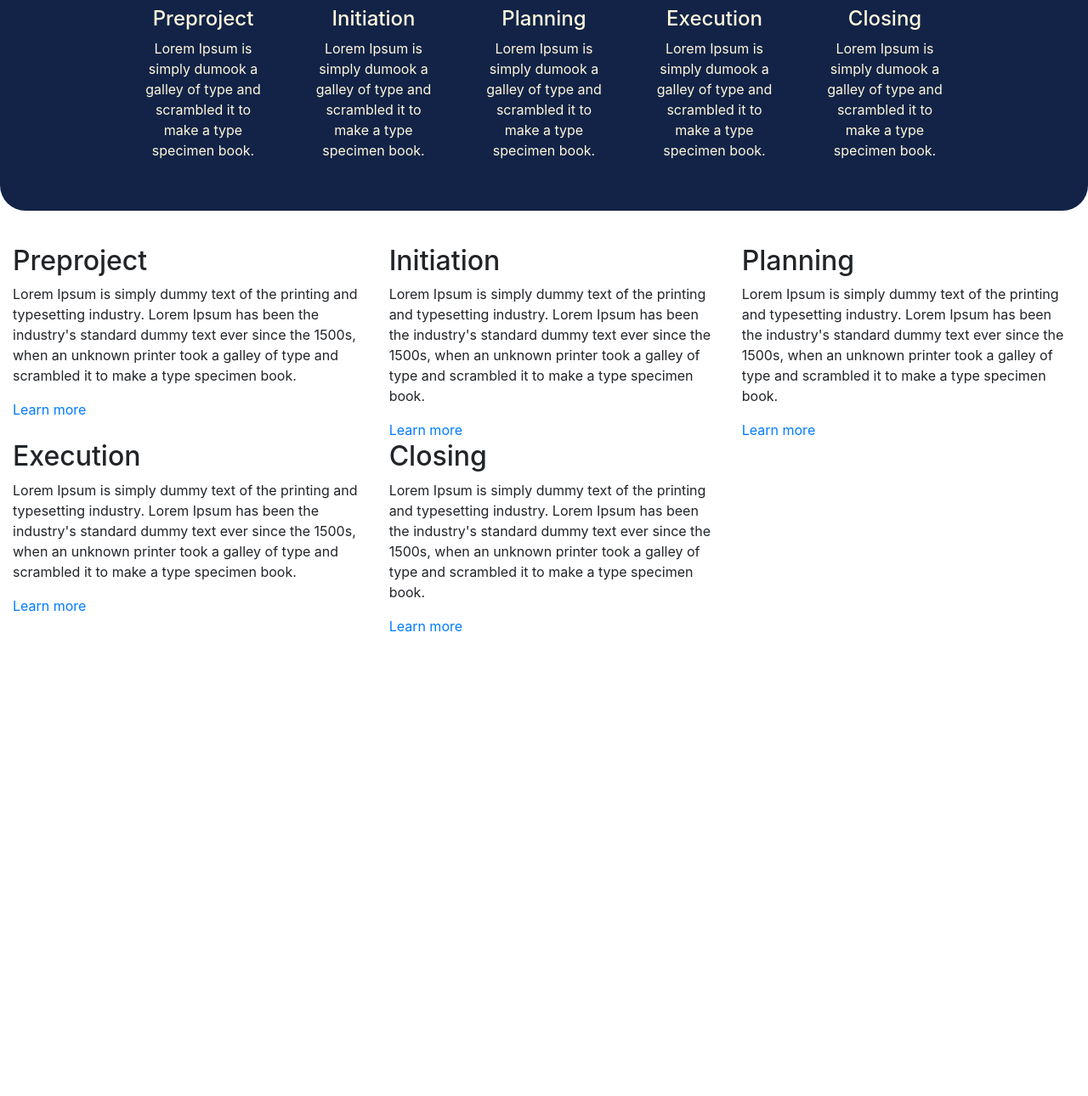
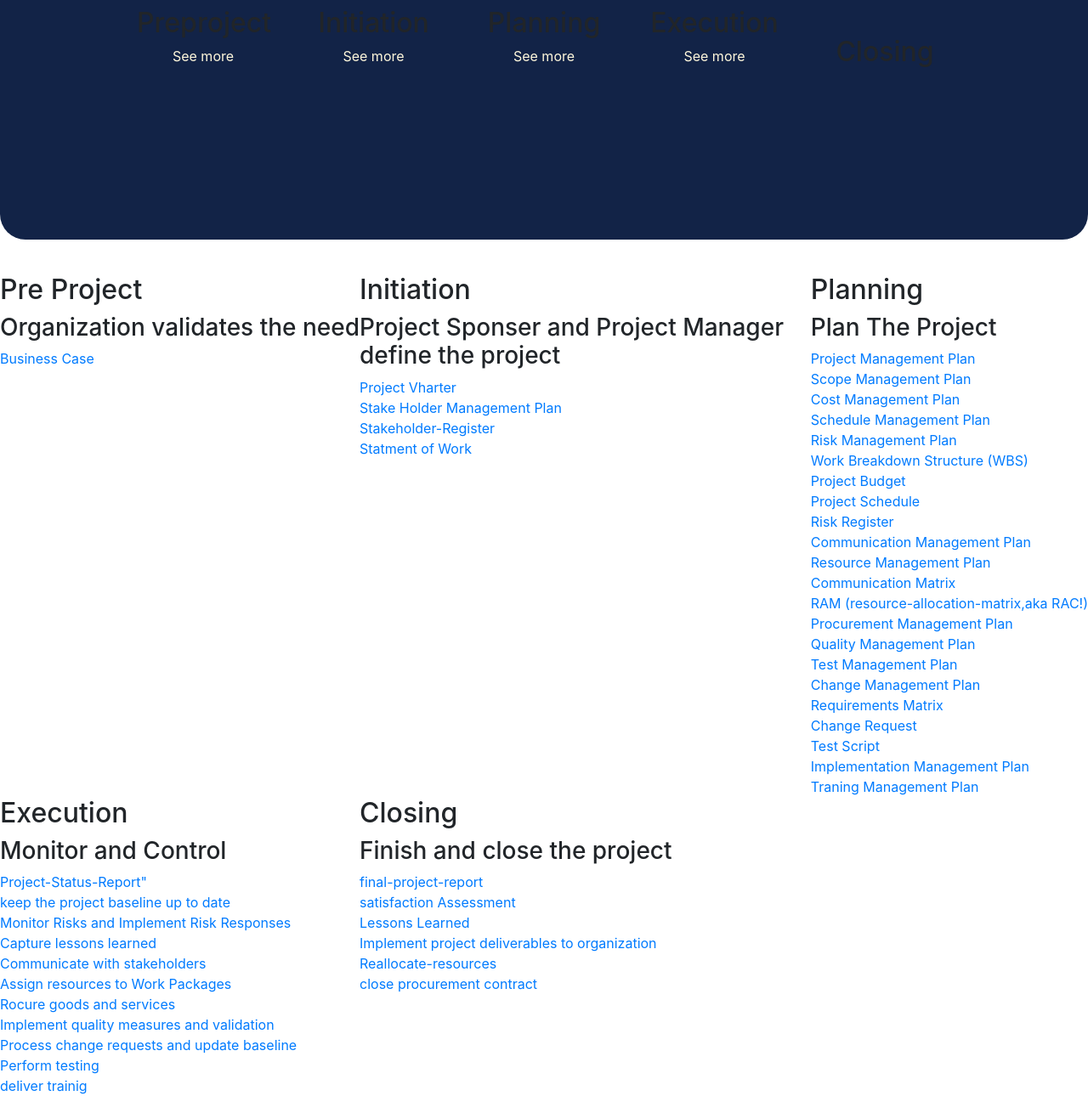
Before and after one commit to KelStalker/DTT-Projematic, a plain HTML site: page index.html in a window 1280 px wide. Shown: the part 148-1438 px from the top of the page at 85% size. Before the commit the page ends 897 px from the top, so only its background shows below. Drawn offline with Linux system fonts and the light colour scheme.

Commit message:
Edited Index html

```diff
--- a/index.html
+++ b/index.html
@@ -2,9 +2,9 @@
 <html>
   <head>
     <meta charset="UTF-8">
-    <title>Project Management</title>
+    <title>Project mangmment</title>
     <link rel="stylesheet" href="./css/main.css">
-    <script type="text/javascript" src="./js/" defer></script>
+    <script type="text/javascript" src="./js/scripts.js" defer></script>
   </head>
           <!-- Vendor Styles -->
           <link rel = "stylesheet" href = "./vendors/bootstrap-4.4.1-dist/css/bootstrap.min.css">
@@ -14,13 +14,13 @@
           <script type = "text/javascript" src = "./vendors/jQuery/jQuery.min.js"></script>
           <script type = "text/javascript" src = "./vendors/bootstrap-4.4.1-dist/js/bootstrap.min.js"></script>
 
+
   <body class="cssGrid">
     <nav class="nav-2">
       <ul>
-
         <li><a href="./login.html" class="link-2">Home</a></li>
         <li><a href="" class="link-2">About</a></li>
-        <li><a href="./index.html" class="link-2">Contact US</a></li>
+        <li><a href="./index.html" class="link-2">Contact us</a></li>
       </ul>
     </nav>
     <nav class="logo">
@@ -33,55 +33,103 @@
         </ul>
   </nav>
   <nav class="section-boxs">
-    <a class="style_prevu_kit" href = "./1preproduction.html"><h4> Preproject </h4>
-      <p>Lorem Ipsum is simply dumook a galley of type and scrambled it to make a type specimen book.
-      </p></a>
-    <a class="style_prevu_kit" href = "./2initiation.html"><h4>Initiation</h4><p>Lorem Ipsum is simply dumook a galley of type and scrambled it to make a type specimen book.
-    </p> </a>
-    <a class="style_prevu_kit" href = "./3planning.html"><h4>Planning</h4><p>Lorem Ipsum is simply dumook a galley of type and scrambled it to make a type specimen book.
-    </p> </a>
-    <a class="style_prevu_kit" href = "./4execution.html"><h4>Execution</h4><p>Lorem Ipsum is simply dumook a galley of type and scrambled it to make a type specimen book.
-    </p> </a>
-    <a class="style_prevu_kit" href = "./5closing.html"><h4>Closing</h4> <p>Lorem Ipsum is simply dumook a galley of type and scrambled it to make a type specimen book.
-    </p></a>
+    <div class="style_prevu_kit"><h2> Preproject </h2>
+      <a href="#" id="Preproject">See more</a>
+    </div>
+    <div class="style_prevu_kit"><h2>Initiation</h2>
+      <a href="#" id="Initiation">See more</a>
+   </div>
+    <div class="style_prevu_kit"><h2>Planning</h2>
+      <a href="#" id="Planning" onclick="ShowFunction()">See more</a>  </div>
+    <div class="style_prevu_kit"><h2>Execution</h2>
+      <a href="#" id="Execution" > See more</a></div>
+    <div class="style_prevu_kit"><h2>Closing</h2>
+     </div>
   </nav>
-    <section class="card-Preproject col-sm">
-      <h2> Preproject </h2>
-      <p>Lorem Ipsum is simply dummy text of the printing and typesetting industry. Lorem Ipsum has been the industry's standard dummy text ever since the 1500s, when an unknown printer took a galley of type and scrambled it to make a type specimen book.</p>
 
-            <a href="" class="button">Learn more</a>
 
-    </section>
-    <section class="card-Initiation col-sm">
-      <h2> Initiation </h2>
-      <p>Lorem Ipsum is simply dummy text of the printing and typesetting industry. Lorem Ipsum has been the industry's standard dummy text ever since the 1500s, when an unknown printer took a galley of type and scrambled it to make a type specimen book.
-      </p>
 
-      <a href="" class="button">Learn more</a>
-    </section>
+  <div class="pre-project-grid">
+    <h2>Pre Project</h2>
+    <h3>Organization validates the need</h3>
+    <div id="business-Case"><a href=""> Business Case</a></div>
 
-    <section class="card-Planning col-sm">
-      <h2> Planning </h2>
-      <p>Lorem Ipsum is simply dummy text of the printing and typesetting industry. Lorem Ipsum has been the industry's standard dummy text ever since the 1500s, when an unknown printer took a galley of type and scrambled it to make a type specimen book.
-      </p>
 
-      <a href="" class="button">Learn more</a>
+</div>
 
-    </section>
-      <section class="card-Execution col-sm">
-           <h2> Execution </h2>
-        <p>Lorem Ipsum is simply dummy text of the printing and typesetting industry. Lorem Ipsum has been the industry's standard dummy text ever since the 1500s, when an unknown printer took a galley of type and scrambled it to make a type specimen book.
-        </p>
+  <div class="inintion-Grid">
+    <h2 id="h2-inintion-id">Initiation</h2>
+    <h3 id="h3-inintion-id">Project Sponser and Project Manager define the project</h3>
+    <div id="project-charter"><a href=""> Project Vharter</a></div>
+    <div id="stakeholder-managementplan"><a href=""> Stake Holder Management Plan</a></div>
+     <div id="stakeholder-register"><a href=""> Stakeholder-Register</a></div>
+     <div id="statmnet-of-work"><a href=""> Statment of Work</a></div>
 
-          <a href="" class="button">Learn more</a>
-        </section>
-    <section class="card-Closing col-sm">
-      <h2> Closing </h2>
-      <p>Lorem Ipsum is simply dummy text of the printing and typesetting industry. Lorem Ipsum has been the industry's standard dummy text ever since the 1500s, when an unknown printer took a galley of type and scrambled it to make a type specimen book.
-      </p>
 
-      <a href="" class="button">Learn more</a>
-    </div>
-  </section>
+</div>
+
+<div class="planingGrid">
+  <h2 id="h2-planing-id">Planning</h2>
+  <h3 id="h3-planing-id">Plan The Project</h3>
+  <div id="Project-managemnet-plan"><a href="">Project Management Plan</a></div>
+  <div id="Scope-managemnet-plan"><a href="#"> Scope Management Plan </a></div>
+  <div id="Cost-managemnet-plan"><a href="#"> Cost Management Plan </a></div>
+  <div id="Schdule-managemnet-plan"><a href="#">Schedule Management Plan</a></div>
+  <div id="Risk-managemnet-plan"><a href="#">Risk Management Plan</a></div>
+  <div id="work-breakgown-structure"><a href="#">Work Breakdown Structure (WBS)</a></div>
+  <div id="pruject-budget"><a href="#">Project Budget</a></div>
+  <div id="pruject-schedule"><a href="#">Project Schedule</a></div>
+  <div id="Risk-register"><a href="#">Risk Register</a></div>
+  <div id="Communitcuion-managemnet-plan"><a href="#">Communication Management Plan </a></div>
+  <div id="resource-managemnet-plan"><a href="#">Resource Management Plan </a></div>
+  <div id="Communitcuion-matrix"><a href="#">Communication Matrix </a></div>
+  <div id="ram"><a href="#">RAM (resource-allocation-matrix,aka RAC!) </a></div>
+  <div id="empty"></div>
+  <div id="empty1"></div>
+  <div id="procurement-managemnet-plan"><a href="#">Procurement Management Plan </a></div>
+  <div id="Quality-managemnet-plan"><a href="#">Quality Management Plan </a></div>
+  <div id="Test-managemnet-plan"><a href="#">Test Management Plan </a></div>
+  <div id="change-managemnet-plan"><a href="#">Change Management Plan </a></div>
+  <div id="Requirments-matrix"><a href="#">Requirements Matrix </a></div>
+  <div id="change-request"><a href="#">Change Request</a></div>
+  <div id="empty3"></div>
+  <div id="empty2"></div>
+  <div id="empty4"></div>
+  <div id="test-script"><a href="#">Test Script</a></div>
+  <div id="Implementation-managemnet-plan"><a href="#">Implementation Management Plan </a></div>
+  <div id="Traning-managemnet-plan"><a href="#">Traning Management Plan </a></div>
+</div>
+<div class="project-status-report-grid">
+  <h2 id="h2-planing-id">Execution</h2>
+  <h3 id="h3-planing-id">Monitor and Control</h3>
+  <div id="project-status-report"><a href="">Project-Status-Report"</a></div>
+  <div id="Execution-1"><a href="">keep the project baseline up to date</a></div>
+  <div id="empty5"><a href=""></a></div>
+  <div id="empty6"><a href=""></a></div>
+  <div id="empty7"><a href=""></a></div>
+  <div id="empty8"><a href=""></a></div>
+  <div id="empty9"><a href=""></a></div>
+  <div id="empty10"><a href=""></a></div>
+  <div id="empty11"><a href=""></a></div>
+  <div id="Execution-2"><a href="">Monitor Risks and Implement Risk Responses</a></div>
+  <div id="Execution-3"><a href="">Capture lessons learned</a></div>
+  <div id="Execution-4"><a href="">Communicate with stakeholders</a></div>
+  <div id="Execution-5"><a href="">Assign resources to Work Packages </a></div>
+  <div id="Execution-6"><a href="">Rocure goods and services </a></div>
+  <div id="Execution-7"><a href="">Implement quality measures and validation </a></div>
+  <div id="Execution-8"><a href="">Process change requests and update baseline</a></div>
+  <div id="Execution-9"><a href="">Perform testing</a></div>
+  <div id="Execution-10"><a href="">deliver trainig</a></div>
+</div>
+<div class="closing-grid">
+  <h2 id="h2-closing-id">Closing</h2>
+  <h3 id="h3-closing-id">Finish and close the project</h3>
+  <div id="final-project-report"><a href="">final-project-report</a></div>
+  <div id="satisfaction-Assessment"><a href="">satisfaction Assessment</a></div>
+  <div id="Lessons-Learned"><a href="">Lessons Learned</a></div>
+  <div id="Implement-project"><a href="">Implement project deliverables to organization</a></div>
+  <div id="Reallocate-resources"><a href="">Reallocate-resources</a></div>
+  <div id="close-procurement-contract"><a href="">close procurement contract</a></div>
+  </div>
   </body>
 </html>
```
